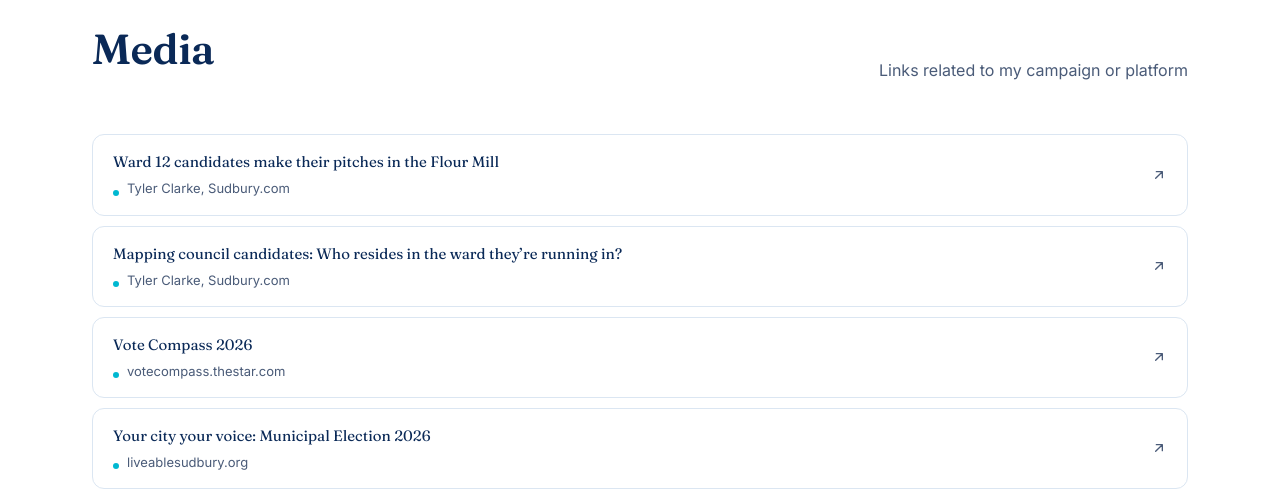
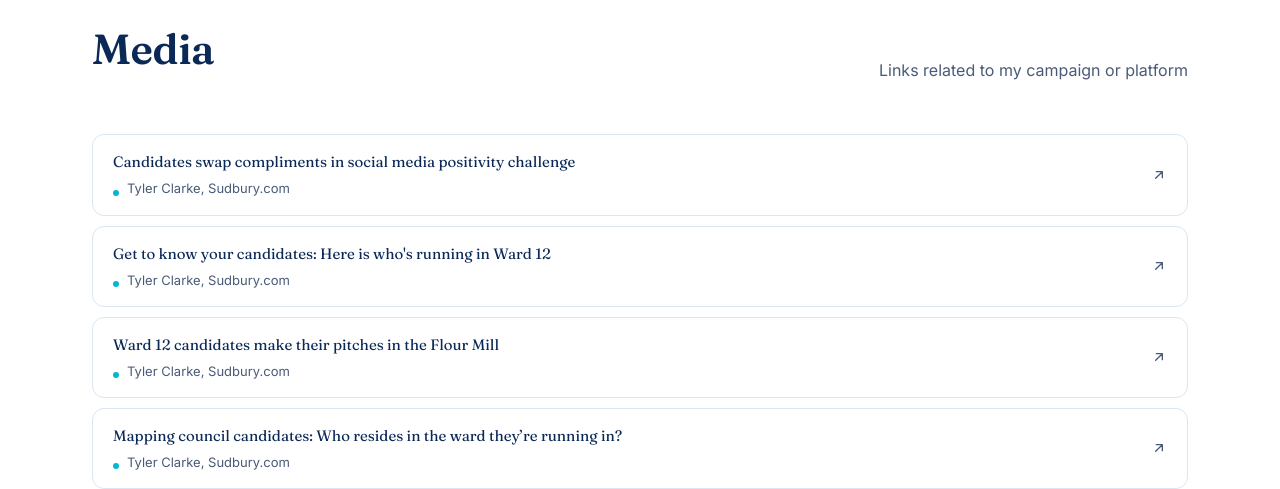
Before and after one commit to LinnetRimmer/LinnetRimmer.github.io, a plain HTML site: page index.html in a window 1280 px wide. Shown: the part 6400-6889 px from the top of the page. Drawn offline with Linux system fonts and the light colour scheme.

Commit message:
Added two new media links

```diff
--- a/index.html
+++ b/index.html
@@ -1114,6 +1114,22 @@
 
       <div class="media-list">
 
+        <a class="media-item" href="https://www.sudbury.com/2026-municipal-election-news/candidates-swap-compliments-in-social-media-positivity-challenge-12887762" target="_blank" rel="noopener">
+          <div class="media-item-body">
+            <blockquote>Candidates swap compliments in social media positivity challenge</blockquote>
+            <cite><span class="dot"></span>Tyler Clarke, Sudbury.com</cite>
+          </div>
+          <svg class="arrow" viewBox="0 0 24 24" fill="none" stroke="currentColor" stroke-width="2" stroke-linecap="round" stroke-linejoin="round"><path d="M7 17L17 7M17 7H8M17 7V16"/></svg>
+        </a>
+
+        <a class="media-item" href="https://www.sudbury.com/2026-municipal-election-news/get-to-know-your-candidates-here-is-whos-running-in-ward-12-12887522" target="_blank" rel="noopener">
+          <div class="media-item-body">
+            <blockquote>Get to know your candidates: Here is who's running in Ward 12</blockquote>
+            <cite><span class="dot"></span>Tyler Clarke, Sudbury.com</cite>
+          </div>
+          <svg class="arrow" viewBox="0 0 24 24" fill="none" stroke="currentColor" stroke-width="2" stroke-linecap="round" stroke-linejoin="round"><path d="M7 17L17 7M17 7H8M17 7V16"/></svg>
+        </a>
+
         <a class="media-item" href="https://www.sudbury.com/2026-municipal-election-news/ward-12-candidates-make-their-pitches-in-the-flour-mill-12854151" target="_blank" rel="noopener">
           <div class="media-item-body">
             <blockquote>Ward 12 candidates make their pitches in the Flour Mill</blockquote>
```
